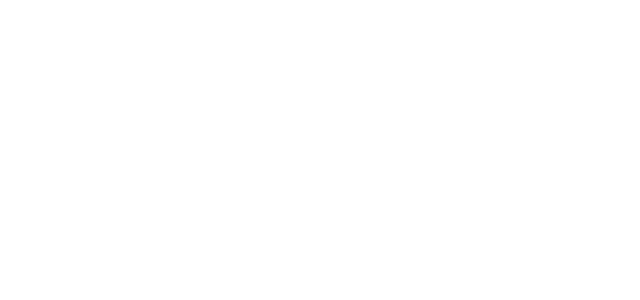
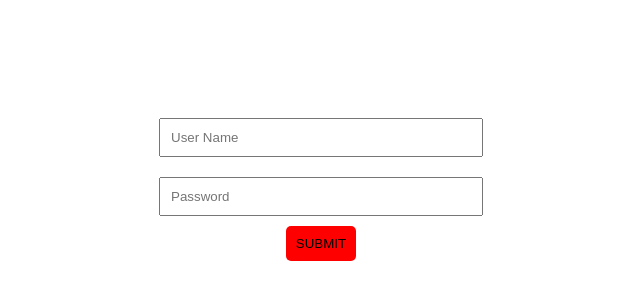
Before and after one commit to NaimuddinSaifi/auth-server-frontend, a React (Create React App) app: page /oauth/authorize in a window 1280 px wide. Before the commit this address had no page. Shown: the part 66-366 px from the top of the page, without its empty margins (319-959 px from the left). Built offline with nearby package versions, Linux system fonts and the light colour scheme.

Commit message:
Added client id to url

```diff
--- a/src/App.js
+++ b/src/App.js
@@ -9,7 +9,7 @@ function App() {
   return (
     <Router>
       <Routes>
-        <Route exact path="/" element={<LoginAuthServer />} />
+        <Route exact path="/oauth/authorize" element={<LoginAuthServer />} />
         <Route exact path="/consent" element={<ConsentScreen />} />
         <Route exact path="/cred" element={<Cred />} />
         <Route exact path="/get-cred" element={<GetCred />} />
--- a/src/pages/LoginAuthServer.js
+++ b/src/pages/LoginAuthServer.js
@@ -1,22 +1,23 @@
 import '../App.css'
 import { useState } from 'react'
 import axios from 'axios'
-import { useNavigate } from 'react-router-dom'
+import { useNavigate , useLocation } from 'react-router-dom'
 
 function LoginAuthServer(props) {
     const navigate = useNavigate()
+    const location = useLocation()
     const [userName, setuserName] = useState('')
     const [password, setpassword] = useState('')
-
+    const clientId = new URLSearchParams(location && location.search).get("client_id")
     const handleSubmit = () => {
-        console.log({ userName, password })
         const url = `${process.env.REACT_APP_SERVER_URL}/api/user-server-login`
         const data = { userName, password }
+        console.log(url, data)
         axios.post(url, data)
             .then(res => {
                 console.log(res)
                 localStorage.setItem('token', res && res.data && res.data.data.token)
-                navigate('/consent')
+                navigate(`/consent?scope=user:email&client_id=${clientId}`)
             })
             .catch(err => {
                 console.log(err)
```
